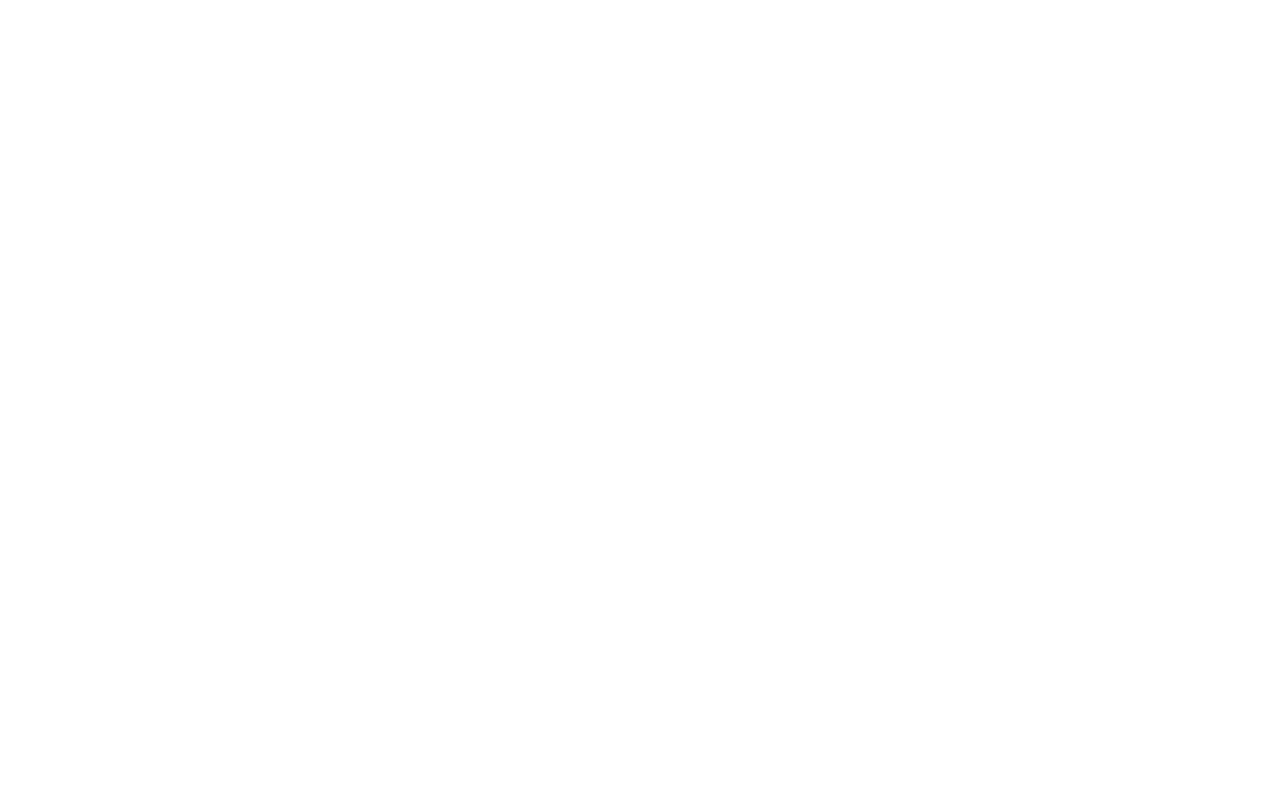
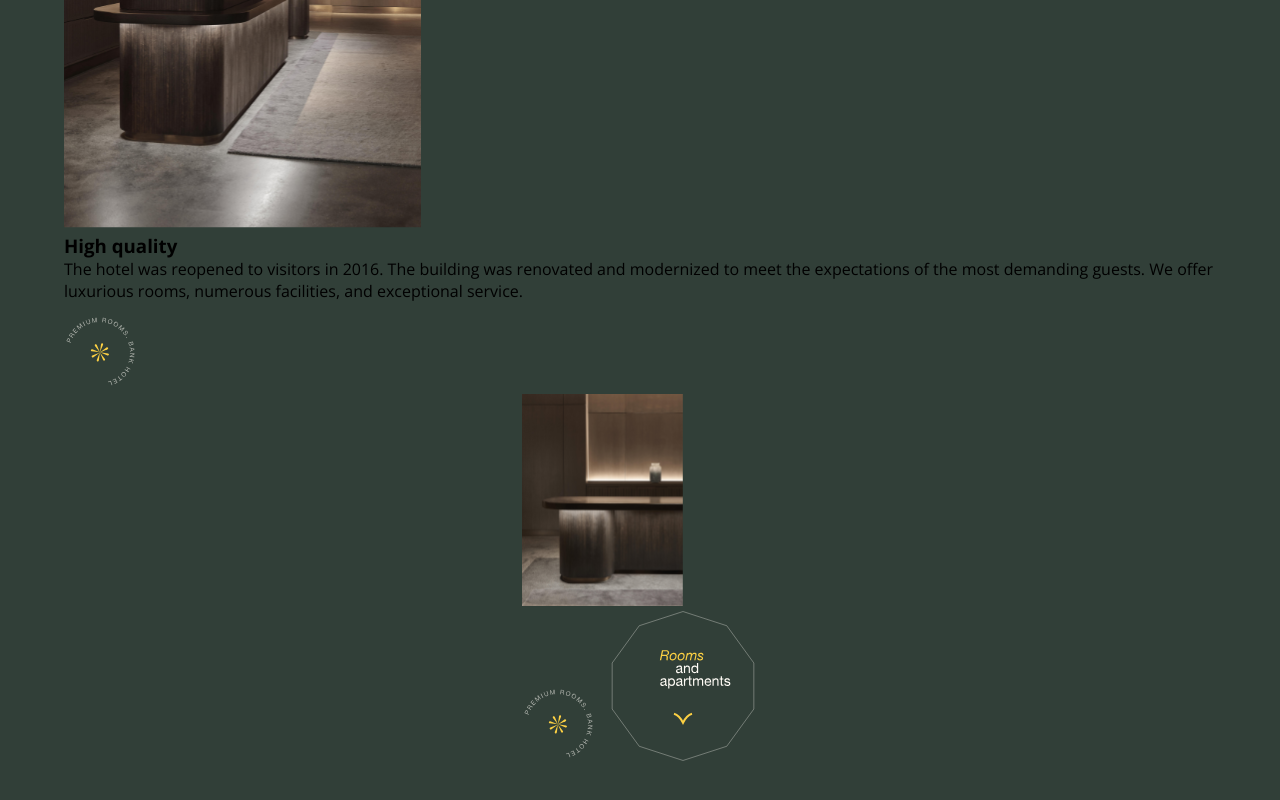
Before and after one commit to gift56/Fullstack-HotelWebsite, a React (Create React App) app: page / in a window 1280 px wide. Shown: the part 1490-2290 px from the top of the page. Before the commit the page ends 1135 px from the top, so only its background shows below. Built offline with nearby package versions, Linux system fonts and the light colour scheme; a web font is replaced by a local one.

Commit message:
done with jsx

```diff
--- a/src/components/AboutUs.jsx
+++ b/src/components/AboutUs.jsx
@@ -2,6 +2,8 @@ import React from "react";
 import Label from "../assets/Alabel.svg";
 import Image1 from "../assets/aboutMI.svg";
 import Image2 from "../assets/desktopAImg.svg";
+import sideImg from "../assets/sideImg.svg";
+import BgLine from "../assets/Bglines.svg";
 import RamP from "../assets/RAMP.svg";
 
 import {
@@ -17,14 +19,45 @@ const AboutUs = () => {
   return (
     <AboutContainer>
       <Container>
-        <AboutArea>
+        <AboutArea bg={BgLine}>
           <AboutLeft>
             <AboutTitleArea>
               <h2>About US</h2>
             </AboutTitleArea>
           </AboutLeft>
           <AboutRight>
-            <div className="Image"></div>
+            <div className="mobileImage">
+              <img src={Image1} alt="/" />
+            </div>
+            <div className="desktopImage">
+              <img src={Image2} alt="/" />
+            </div>
+            <div className="text">
+              <h3>High quality</h3>
+              <p className="mobileP">
+                <span>The hotel was reopened to visitors in 2016. The</span>{" "}
+                <span>building was renovated and modernized to meet</span>{" "}
+                <span>the expectations of the most demanding guests.</span>{" "}
+                <span>We offer luxurious rooms, numerous facilities, and</span>{" "}
+                <span>exceptional service. The hotel is located near the</span>{" "}
+                <span>city center, which makes it the best option for</span>
+                <span>those who travel for business and travel purposes.</span>
+              </p>
+              <p className="deskP">
+                The hotel was reopened to visitors in 2016. The building was
+                renovated and modernized to meet the expectations of the most
+                demanding guests. We offer luxurious rooms, numerous facilities,
+                and exceptional service.
+              </p>
+              <img src={Label} alt="/" />
+            </div>
+            <div className="tab">
+              <div className="tabsideImg">
+                <img src={sideImg} alt="/" />
+              </div>
+              <img src={Label} alt="/" className="labelImg" />
+              <img src={RamP} alt="rooms" />
+            </div>
           </AboutRight>
         </AboutArea>
       </Container>
--- a/src/styles/about.styled.js
+++ b/src/styles/about.styled.js
@@ -1,11 +1,70 @@
 import styled from "styled-components";
 
-export const AboutContainer = styled.section``;
+export const AboutContainer = styled.section`
+  position: relative;
+  background-color: ${({ theme }) => theme.darkColor};
+`;
 
-export const AboutArea = styled.div``;
+export const AboutArea = styled.div`
+  padding: 30px 0px;
+  display: flex;
+  flex-direction: column;
+  gap: 2rem;
+  justify-content: flex-start;
+  align-items: flex-start;
+  @media screen and (min-width: ${({ theme }) => theme.mobile.tab}) {
+    padding-top: 20px;
+    padding-bottom: 50px;
+  }
+`;
 
 export const AboutLeft = styled.div``;
 
-export const AboutRight = styled.div``;
+export const AboutRight = styled.div`
+  position: relative;
+  width: 100%;
+  display: flex;
+  flex-direction: column;
+  justify-content: center;
+  align-items: center;
+  .mobileImage {
+    width: 294px;
+    img {
+      width: 100%;
+    }
+    @media screen and (min-width: 983px) {
+      display: none;
+    }
+    @media screen and (min-width: 583px) {
+      width: 90%;
+    }
+  }
+  .desktopImage {
+    display: none;
+    width: 100%;
+    @media screen and (min-width: 983px) {
+      display: block;
+    }
+  }
+  .text {
+    .mobileP {
+      @media screen and (min-width: ${({ theme }) => theme.mobile.tab}) {
+        display: none;
+      }
+    }
+    .deskP {
+      display: none;
+      @media screen and (min-width: ${({ theme }) => theme.mobile.tab}) {
+        display: block;
+      }
+    }
+  }
+  .tab {
+    display: none;
+    @media screen and (min-width: 983px) {
+      display: block;
+    }
+  }
+`;
 
 export const AboutTitleArea = styled.div``;
```
